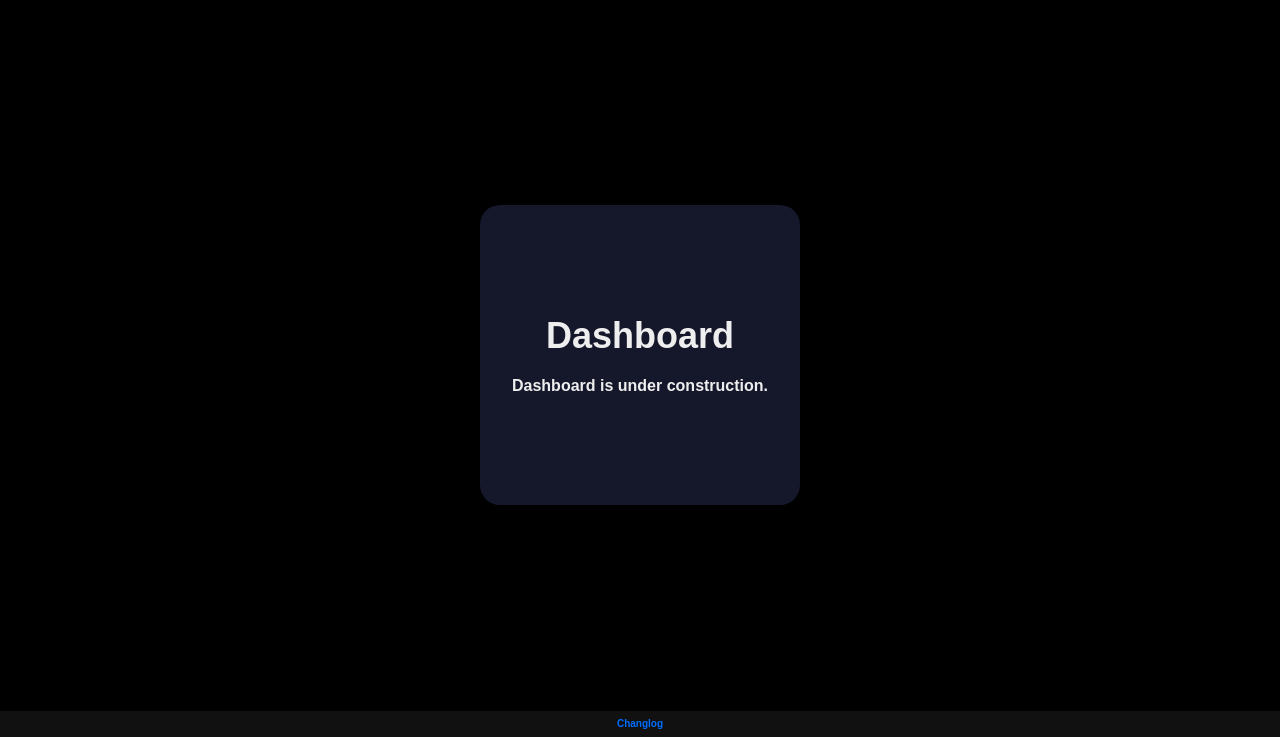
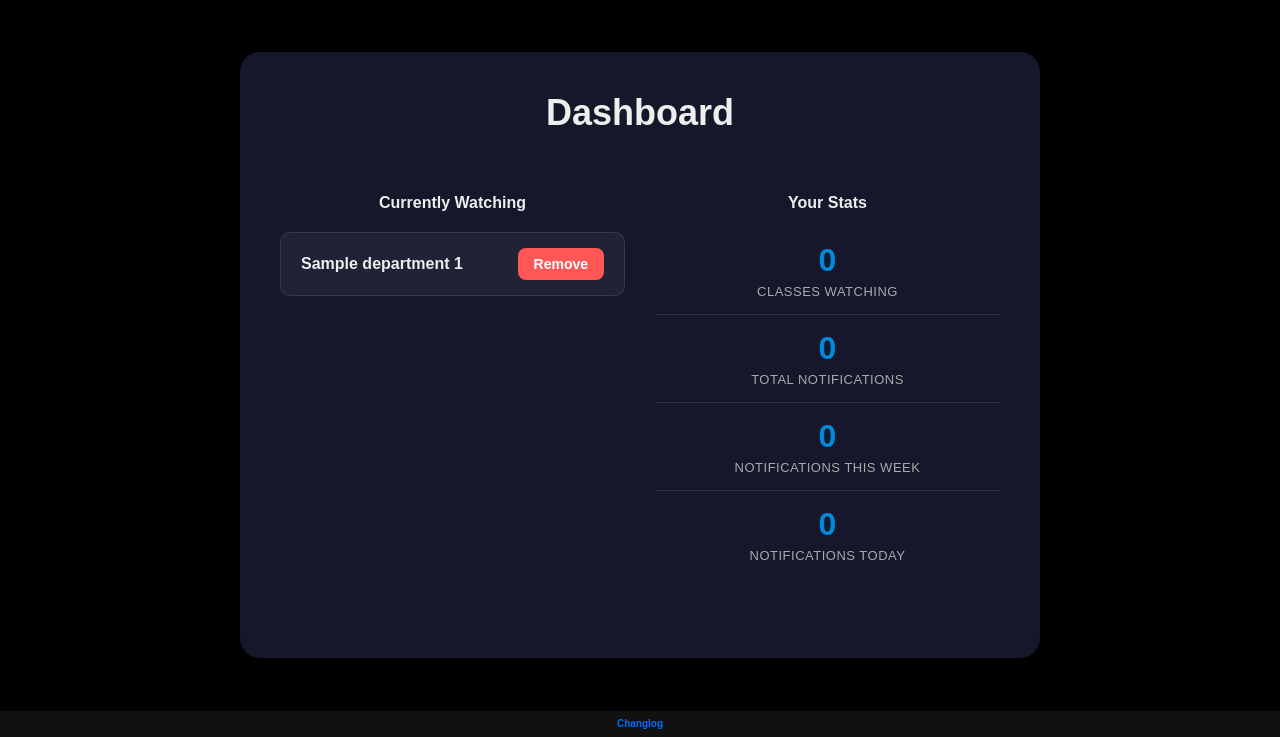
Before and after one commit to julianxchang/Class_Watcher, a Flask app: page /dashboard in a window 1280 px wide. Shown: the part 63-800 px from the top of the page. Run offline with Flask 3, Linux system fonts and the light colour scheme; a user stored in the database is signed in; a database or web service that is not in the repository returns one stand-in record (values such as "Sample title"); data that the repository does not hold is empty; some libraries are stand-ins or nearby versions.

Commit message:
add dashboard

```diff
--- a/app/Templates/dashboard.html
+++ b/app/Templates/dashboard.html
@@ -1,7 +1,67 @@
-{% extends "base.html" %} {% block title %}Dashboard- UCI Class Watcher{%
+{% extends "base.html" %} {% block title %}Dashboard - UCI Class Watcher{%
 endblock %} {% block content %}
-<div class="form">
+<div class="form form-stats">
   <div class="title">Dashboard</div>
-  <div class="subtitle">Dashboard is under construction.</div>
+  <div class="stats-container">
+    <div class="stats-left">
+      <div class="subtitle">Currently Watching</div>
+      {% if watched_classes %}
+      <div class="watched-classes-list">
+        {% for class in watched_classes %}
+        <div class="watched-class-item">
+          <span class="class-info">{{ class[0] }} {{ class[1] }}</span>
+          <form method="POST" action="/remove_watch" style="display: inline">
+            <input type="hidden" name="department" value="{{ class[0] }}" />
+            <input type="hidden" name="course_number" value="{{ class[1] }}" />
+            <button type="submit" class="unwatch-btn">Remove</button>
+          </form>
+        </div>
+        {% endfor %}
+      </div>
+      {% else %}
+      <div class="subtitle-small" style="margin-top: 20px">
+        You are not watching any classes yet.
+      </div>
+      <a
+        class="submit"
+        style="
+          display: block;
+          text-decoration: none;
+          line-height: 50px;
+          width: 300px;
+          margin: 10px auto 0 auto;
+          text-align: center;
+        "
+        href="{{ url_for('index') }}"
+      >
+        Watch a Class
+      </a>
+      {% endif %}
+    </div>
+
+    <div class="stats-right">
+      <div class="subtitle">Your Stats</div>
+
+      <div class="stat-item">
+        <div class="stat-number">{{ stats.currently_watching }}</div>
+        <div class="stat-label">Classes Watching</div>
+      </div>
+
+      <div class="stat-item">
+        <div class="stat-number">{{ stats.total_notifications }}</div>
+        <div class="stat-label">Total Notifications</div>
+      </div>
+
+      <div class="stat-item">
+        <div class="stat-number">{{ stats.notifications_this_week }}</div>
+        <div class="stat-label">Notifications This Week</div>
+      </div>
+
+      <div class="stat-item">
+        <div class="stat-number">{{ stats.notifications_today }}</div>
+        <div class="stat-label">Notifications Today</div>
+      </div>
+    </div>
+  </div>
 </div>
 {% endblock %}
--- a/app/Templates/index.html
+++ b/app/Templates/index.html
@@ -1,6 +1,6 @@
 {% extends "base.html" %} {% block title %}Welcome - UCI Class Watcher{%
 endblock %} {% block content %}
-<form method="post" action="/run">
+<form method="post" action="/add_watch">
   <div class="form">
     <div class="title">Welcome</div>
     <div class="subtitle">
--- a/app/main.py
+++ b/app/main.py
@@ -1,7 +1,7 @@
 from flask import render_template, request
 from app import app, limiter
 from app.db import get_db_conn
-from app.utils import add_to_watching, send_confirmation_email, contact_message, get_stats, watching_one_class, add_to_watching
+from app.utils import add_to_watching, send_confirmation_email, contact_message, get_stats, watching_one_class, add_to_watching, get_watched_courses, get_user_stats
 import re
 from flask_login import current_user, login_required
 
@@ -34,8 +34,8 @@ VALID_DEPARTMENTS = set([
 def index():
     return render_template('index.html')
 
-@app.route('/run', methods=['GET', 'POST'])
-def run_code():
+@app.route('/add_watch', methods=['GET', 'POST'])
+def add_watch():
     if request.method == 'POST':
         email = request.form.get('email').lower()
         department = request.form.get('department')
@@ -61,6 +61,26 @@ def run_code():
 
     return render_template('index.html')
 
+@app.route('/remove_watch', methods=['POST'])
+@login_required
+def remove_watch():
+    from flask import redirect, url_for
+    department = request.form.get('department')
+    courseNumber = request.form.get('course_number')
+    conn = get_db_conn()
+    cur = conn.cursor()
+    cur.execute("""
+        DELETE FROM watching
+        WHERE user_id = (SELECT id FROM users WHERE email = %s)
+        AND department = %s
+        AND course_number = %s
+    """, (current_user.email, department, courseNumber))
+    conn.commit()
+    cur.close()
+    conn.close()
+
+    return render_template('dashboard.html', watched_classes=get_watched_courses(current_user.email), stats=get_user_stats(current_user.email))
+
 @app.route('/send_email', methods=['POST'])
 def send_email():
     if request.method == 'POST':
@@ -70,11 +90,6 @@ def send_email():
         message = request.form.get('message')
         contact_message(email, message)
         return render_template('sent.html')
-
-
-@app.route('/home')
-def func():
-    return render_template('index.html')
 
 @app.route('/changelog')
 def changelog():
@@ -97,4 +112,6 @@ def stats():
 @app.route('/dashboard')
 @login_required
 def dashboard():
-    return render_template('dashboard.html')
+    watched_classes = get_watched_courses(current_user.email)
+    user_stats = get_user_stats(current_user.email)
+    return render_template('dashboard.html', watched_classes=watched_classes, stats=user_stats)
--- a/app/static/styles/style.css
+++ b/app/static/styles/style.css
@@ -179,6 +179,11 @@ footer {
   gap: 20px;
 }
 
+.form-stats {
+  width: 800px;
+  max-width: 90vw;
+}
+
 .form-success {
   background-color: #15172b;
   border-radius: 20px;
@@ -203,6 +208,10 @@ footer {
   margin-top: 0;
   margin-bottom: 0;
   text-align: center;
+}
+
+.title.successful {
+  font-size: 30px;
 }
 
 .form-changelog .title {
@@ -561,6 +570,7 @@ select.input:not([data-selected="true"]):not(:focus) ~ .placeholder {
   color: #08d;
   font-size: 20px;
   font-weight: 600;
+  padding-bottom: 10px;
 }
 
 .stat-label {
@@ -657,7 +667,22 @@ select.input:not([data-selected="true"]):not(:focus) ~ .placeholder {
   }
 }
 
-/* Stats page specific styles */
+.stats-container {
+  display: flex;
+  gap: 30px;
+  width: 100%;
+  align-items: flex-start;
+}
+
+.stats-left,
+.stats-right {
+  flex: 1;
+}
+
+.stats-right .subtitle {
+  margin-bottom: 15px;
+}
+
 .stat-item {
   width: 100%;
   padding: 15px 0;
@@ -708,6 +733,27 @@ select.input:not([data-selected="true"]):not(:focus) ~ .placeholder {
   font-weight: 600;
 }
 
+/* Mobile responsive */
+@media (max-width: 768px) {
+  .stats-container {
+    flex-direction: column;
+    gap: 20px;
+    align-items: center;
+  }
+
+  .stats-left,
+  .stats-right {
+    width: 100%;
+    display: flex;
+    flex-direction: column;
+    align-items: center;
+  }
+
+  .stats-right .subtitle {
+    text-align: center;
+  }
+}
+
 /* Autocomplete dropdown */
 .autocomplete-dropdown {
   display: none;
@@ -743,3 +789,48 @@ select.input:not([data-selected="true"]):not(:focus) ~ .placeholder {
   background-color: #08d;
   color: #fff;
 }
+
+/* Dashboard watched classes */
+.watched-classes-list {
+  width: 100%;
+  display: flex;
+  flex-direction: column;
+  gap: 12px;
+  margin-top: 20px;
+}
+
+.watched-class-item {
+  display: flex;
+  justify-content: space-between;
+  align-items: center;
+  padding: 15px 20px;
+  background-color: rgba(255, 255, 255, 0.05);
+  border-radius: 10px;
+  border: 1px solid rgba(255, 255, 255, 0.1);
+}
+
+.class-info {
+  color: #eee;
+  font-size: 16px;
+  font-weight: 600;
+}
+
+.unwatch-btn {
+  background-color: #ff5656;
+  border: none;
+  border-radius: 8px;
+  color: #fff;
+  cursor: pointer;
+  font-size: 14px;
+  font-weight: 600;
+  padding: 8px 16px;
+  transition: background-color 0.3s ease;
+}
+
+.unwatch-btn:hover {
+  background-color: #d81f2f;
+}
+
+.unwatch-btn:active {
+  background-color: #d1001f;
+}
--- a/app/utils.py
+++ b/app/utils.py
@@ -138,7 +138,7 @@ def get_stats():
         FROM watching
         GROUP BY department, course_number
         ORDER BY watch_count DESC
-        LIMIT 5;
+        LIMIT 10;
     """)
     stats['top_courses'] = cursor.fetchall()
 
@@ -155,6 +155,49 @@ def get_stats():
         WHERE sent_at >= CURRENT_DATE - INTERVAL '7 days';
     """)
     stats['notifications_this_week'] = cursor.fetchone()[0]
+
+    cursor.close()
+    conn.close()
+
+    return stats
+
+def get_user_stats(email):
+    """Returns statistics for a specific user"""
+    conn = get_db_conn()
+    cursor = conn.cursor()
+
+    stats = {}
+
+    # Total notifications sent to user
+    cursor.execute("""
+        SELECT COUNT(*) FROM notifications_sent
+        WHERE email = %s;
+    """, (email,))
+    stats['total_notifications'] = cursor.fetchone()[0]
+
+    # Currently watching count
+    cursor.execute("""
+        SELECT COUNT(*) FROM watching w
+        JOIN users u ON w.user_id = u.id
+        WHERE u.email = %s;
+    """, (email,))
+    stats['currently_watching'] = cursor.fetchone()[0]
+
+    # Notifications this week
+    cursor.execute("""
+        SELECT COUNT(*) FROM notifications_sent
+        WHERE email = %s
+        AND sent_at >= CURRENT_DATE - INTERVAL '7 days';
+    """, (email,))
+    stats['notifications_this_week'] = cursor.fetchone()[0]
+
+    # Notifications today
+    cursor.execute("""
+        SELECT COUNT(*) FROM notifications_sent
+        WHERE email = %s
+        AND sent_at >= CURRENT_DATE;
+    """, (email,))
+    stats['notifications_today'] = cursor.fetchone()[0]
 
     cursor.close()
     conn.close()
@@ -211,8 +254,27 @@ def add_to_watching(email, department, courseNumber) -> bool:
     # Check if the row was actually inserted
     if cursor.rowcount == 0:
         conn.rollback()
+        cursor.close()
+        conn.close()
         return False
     conn.commit()
-    return True
     cursor.close()
     conn.close()
+    return True
+
+def get_watched_courses(email):
+    """ Returns a list of courses that the user is watching """
+    conn = get_db_conn()
+    cursor = conn.cursor()
+
+    cursor.execute("""
+        SELECT w.department, w.course_number
+        FROM watching w
+        JOIN users u ON w.user_id = u.id
+        WHERE u.email = %s;
+    """, (email,))
+
+    courses = cursor.fetchall()
+    cursor.close()
+    conn.close()
+    return courses
```
Also changed, not shown: app/Templates/landingpage.html (+12 -8 lines), app/Templates/stats.html (+22 -11 lines), app/auth.py (+5 -5 lines).
